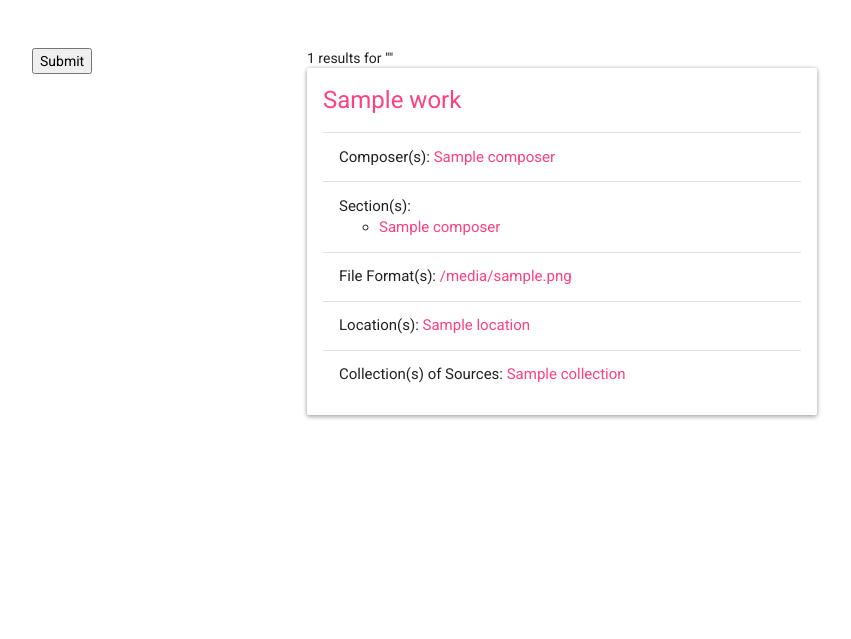
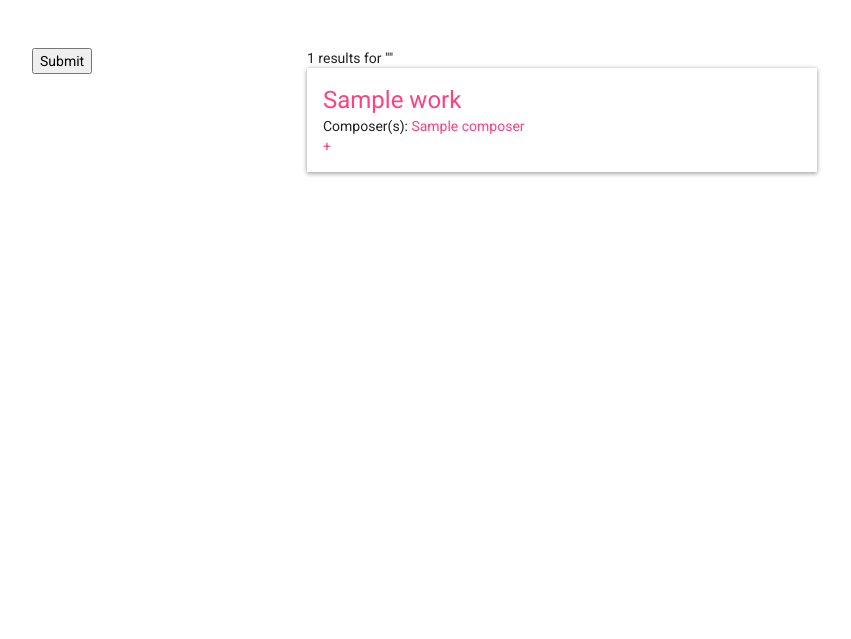
Before and after one commit to ELVIS-Project/simssadb, a Django app: template database/templates/search/pg_search.html in a window 1280 px wide. Shown: the part 56-695 px from the top of the page, without its empty margins (78-929 px from the left). Run offline with Django 3.2, Linux system fonts and the light colour scheme; the template is opened without the code that fills it: most values are stand-ins (such as "Sample title", 1, 10 or a date in 2020); some libraries are stand-ins or nearby versions.

Commit message:
Prettyfy search item cards

```diff
--- a/database/templates/search/search_item.html
+++ b/database/templates/search/search_item.html
@@ -1,12 +1,16 @@
+<div class="accordion">
     <div class="card w-100" style="margin: auto">
         <div class="card-body">
-        <p class="card-title"><a href="{{ work.get_absolute_url }}" >{{work}}</a></p>
-        <ul class="list-group list-group-flush">
-            <li class="list-group-item">Composer(s):
+            <div class="card-title"><a href="{{ work.get_absolute_url }}" >{{work}}</a></div>
+                <h6 class="card-subtitle">
+                Composer(s):
                     {% for composer in work.composers.iterator %}
                         <a href="{{composer.get_absolute_url}}" >{{ composer }}</a>
                     {% endfor %}
-            </li>
+                </h6>
+                <a class="card-link" data-toggle="collapse" href="#more-info{{work.id}}">+</a>
+                <div id="more-info{{work.id}}" class="collapse">
+                    <ul class="list-group list-group-flush">
                         <li class="list-group-item">Section(s):
                             <ul>
                             {% for section in work.sections.iterator %}
@@ -26,9 +30,11 @@
                         </li>
                         <li class="list-group-item">Collection(s) of Sources:
                             {% for collection in work.collections_of_sources %}
-                    <a href="{{collection.get_absolute_url}}" >{{ collection }}</a>
+                                <a href="{{collection.get_absolute_url}}" >{{ collection }} </a>
                             {% endfor %}
                         </li>
                     </ul>
             </div>
         </div>
+    </div>
+</div>
```
Lines whose indentation alone changed are shown as unchanged.
